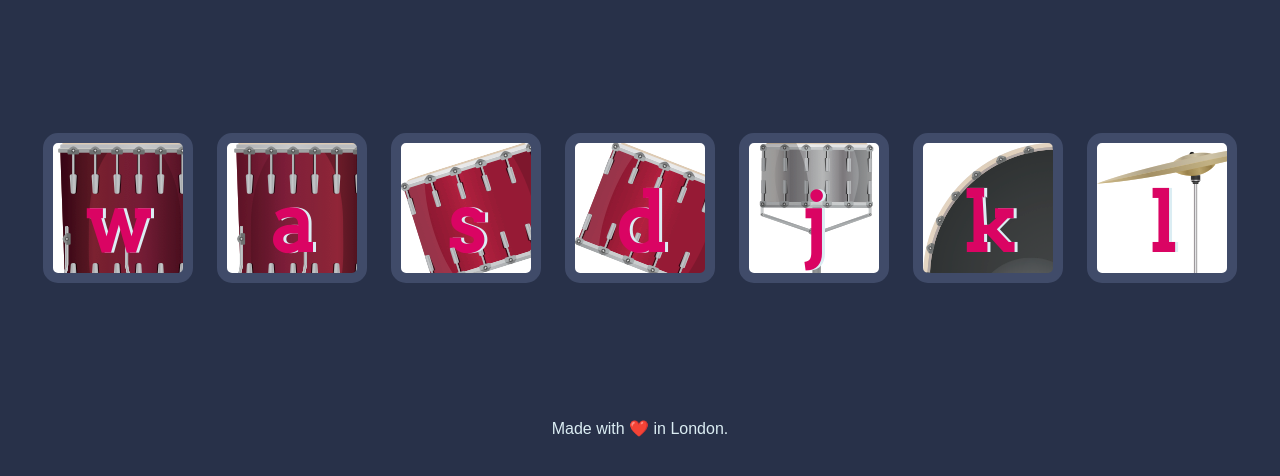
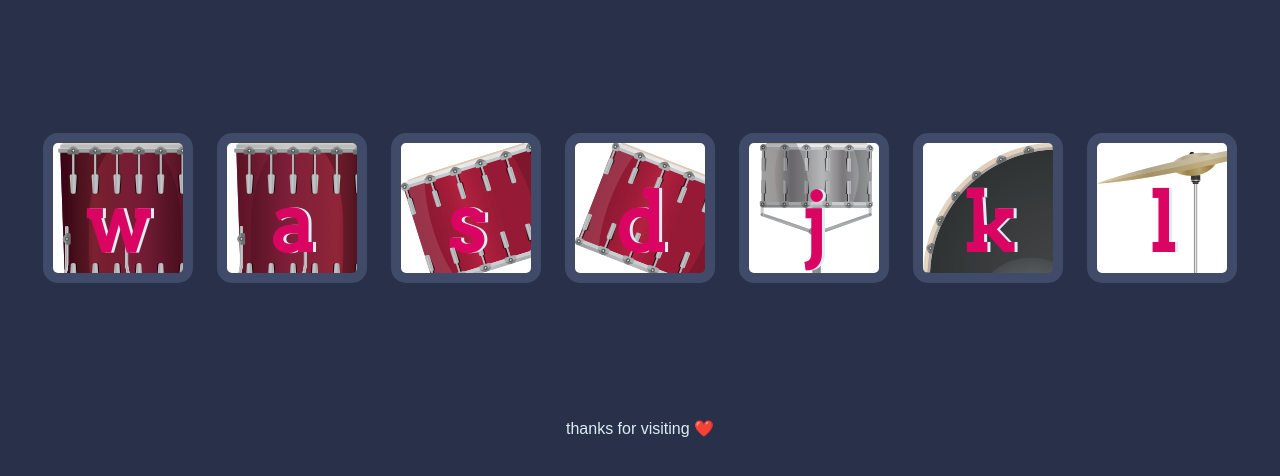
Before and after one commit to asifbagvan13/web-projects, a plain HTML site: page Drum Kit Starting Files/index.html in a window 1280 px wide. Shown: the part 156-632 px from the top of the page. Drawn offline with Linux system fonts and the light colour scheme.

Commit message:
Update index.html

```diff
--- a/Drum Kit Starting Files/index.html
+++ b/Drum Kit Starting Files/index.html
@@ -22,7 +22,7 @@
 
 
   <footer>
-    Made with ❤️ in London.
+    thanks for visiting ❤️
   </footer>
   <script src="/index.js"></script>
 </body>
```
